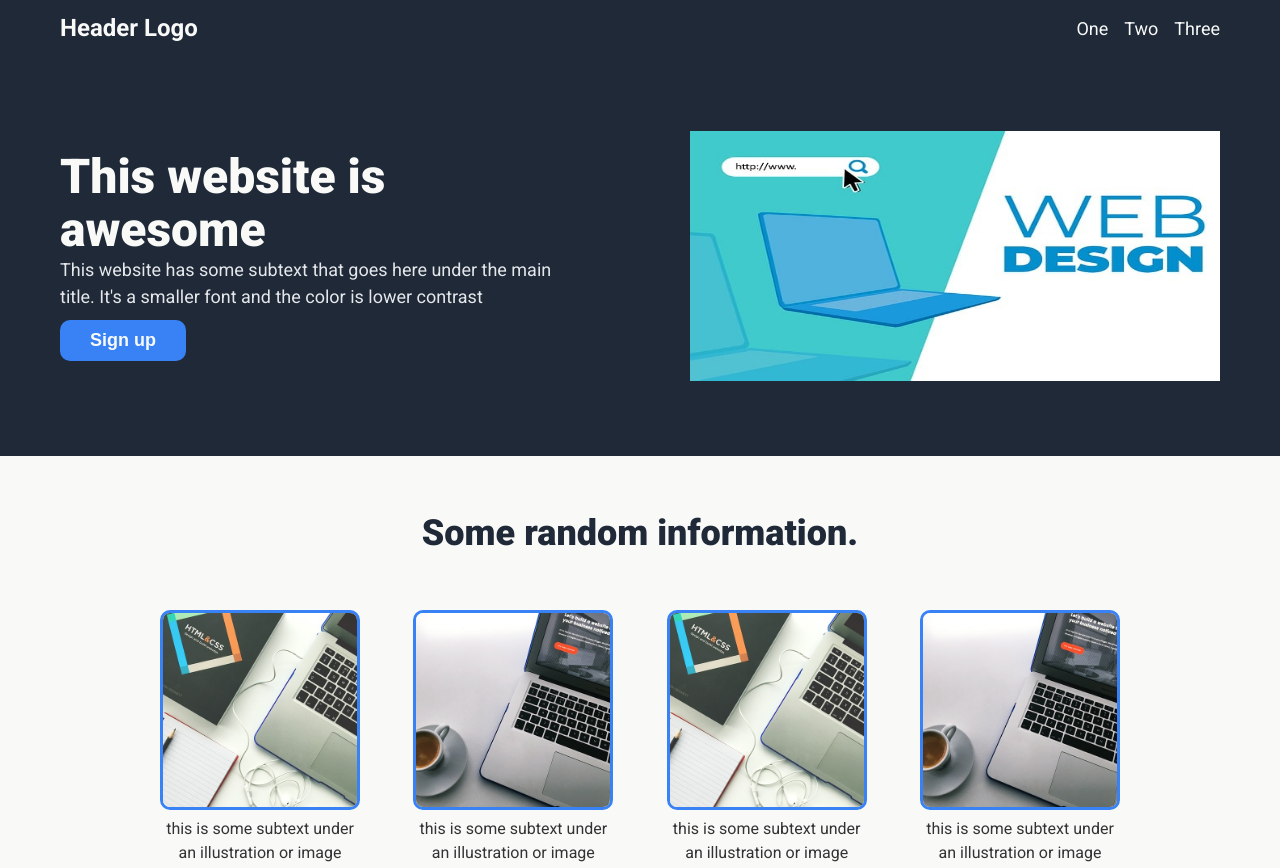
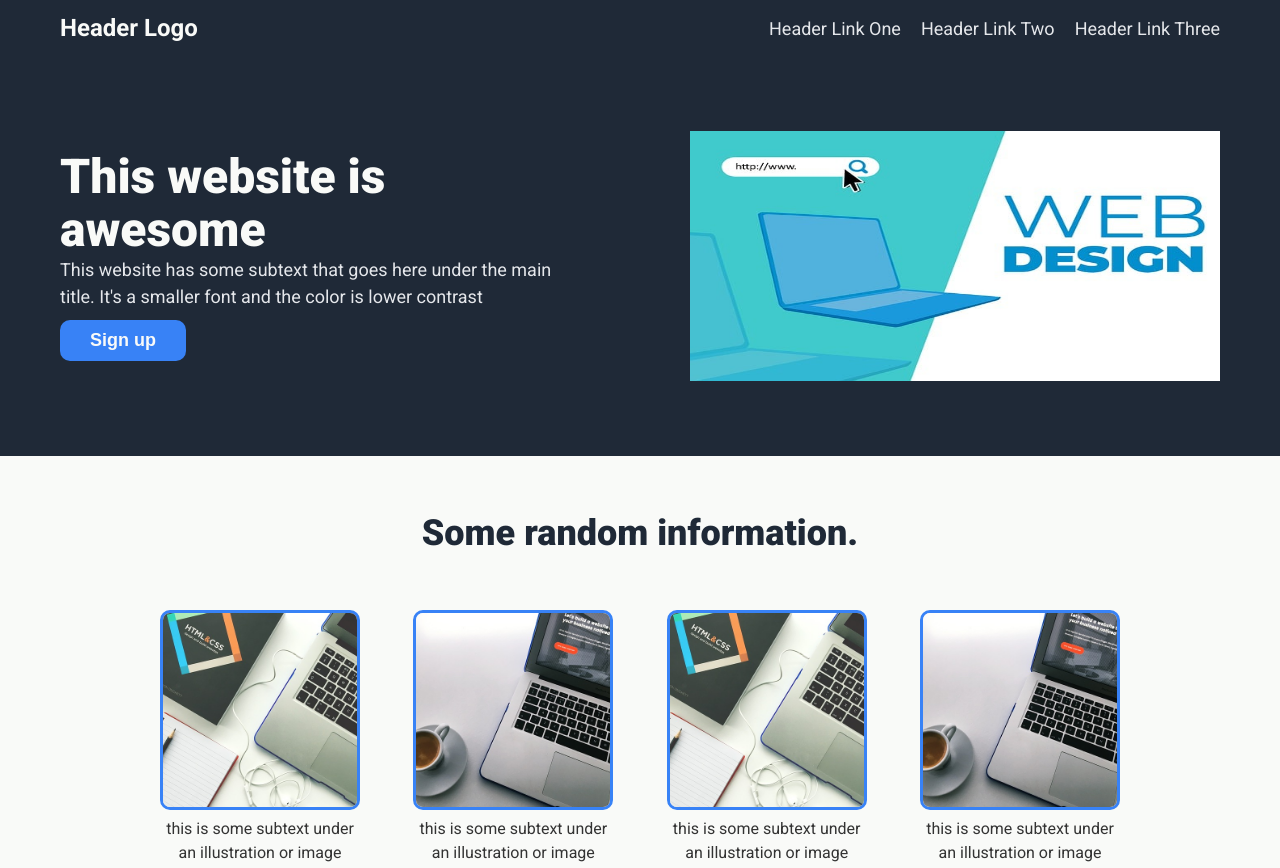
Before and after one commit to Ewest80/landing-page, a plain HTML site: page index.html in a window 1280 px wide. Shown: the top 868 px of the page. Drawn offline with Linux system fonts and the light colour scheme.

Commit message:
Update link styling and text

```diff
--- a/css/styles.css
+++ b/css/styles.css
@@ -40,7 +40,7 @@ body {
 
 .navbar .nav {
   display: flex;
-  gap: 16px;
+  gap: 20px;
 }
 
 .navbar ul {
@@ -48,9 +48,13 @@ body {
 }
 
 .navbar ul li a {
-  color: var(--light-color-main);
+  color: var(--light-color-secondary);
   text-decoration: none;
   font-size: 18px;
+}
+
+.navbar ul li a:hover {
+  color: var(--cta-color);
 }
 
 /** Header classes **/
--- a/index.html
+++ b/index.html
@@ -14,9 +14,9 @@
       <div class="container">
         <div class="logo">Header Logo</div>
         <ul class="nav">
-          <li><a href="#">One</a></li>
-          <li><a href="#">Two</a></li>
-          <li><a href="#">Three</a></li>
+          <li><a href="#">Header Link One</a></li>
+          <li><a href="#">Header Link Two</a></li>
+          <li><a href="#">Header Link Three</a></li>
         </ul>
       </div>
     </nav>
```
